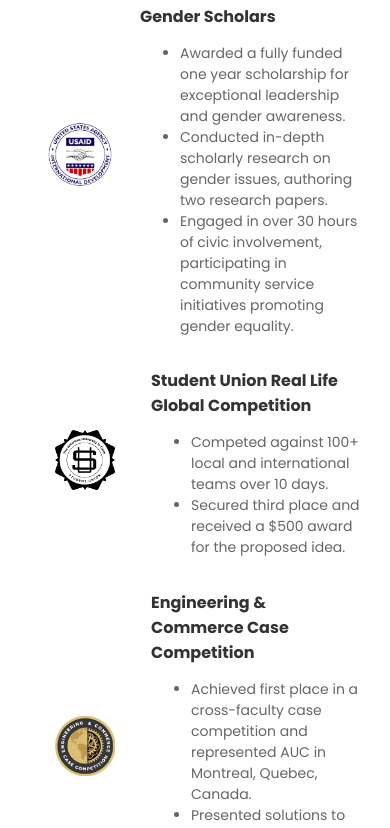
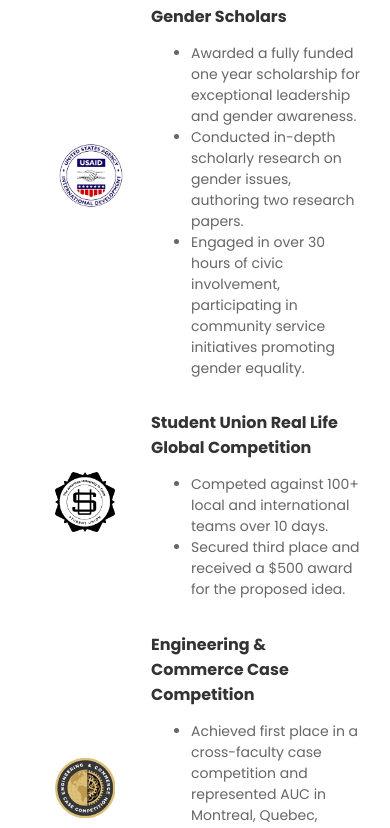
Before and after one commit to mfaraggg/my-online-resume, a React (Create React App) app: page / in a window 390 px wide. Shown: the part 5648-6476 px from the top of the page. Built offline with nearby package versions, Linux system fonts and the light colour scheme.

Commit message:
fix: mobile friendly achievements

```diff
--- a/src/css/Achievements.css
+++ b/src/css/Achievements.css
@@ -37,6 +37,7 @@
     width: 130px;
     height: auto;
     margin-right: 10px;
+    margin-left: 11px;
   }
 
   .achievements-section p {
```
